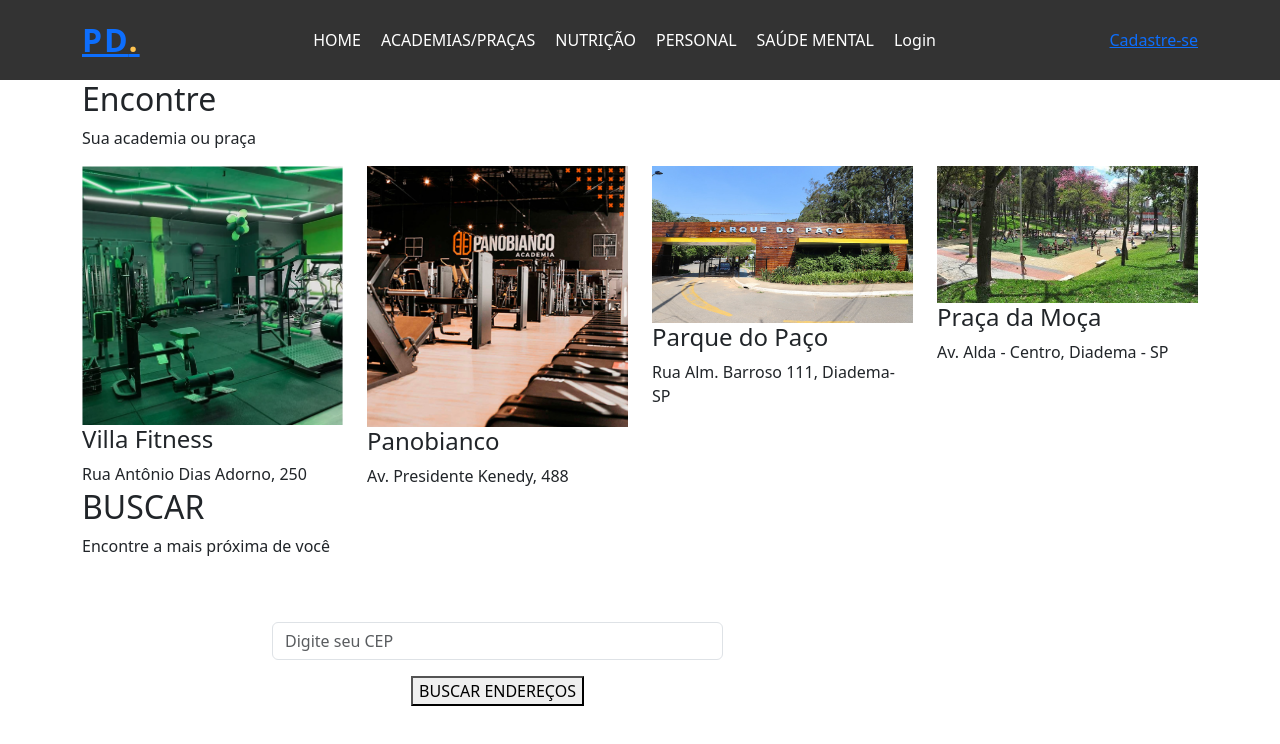
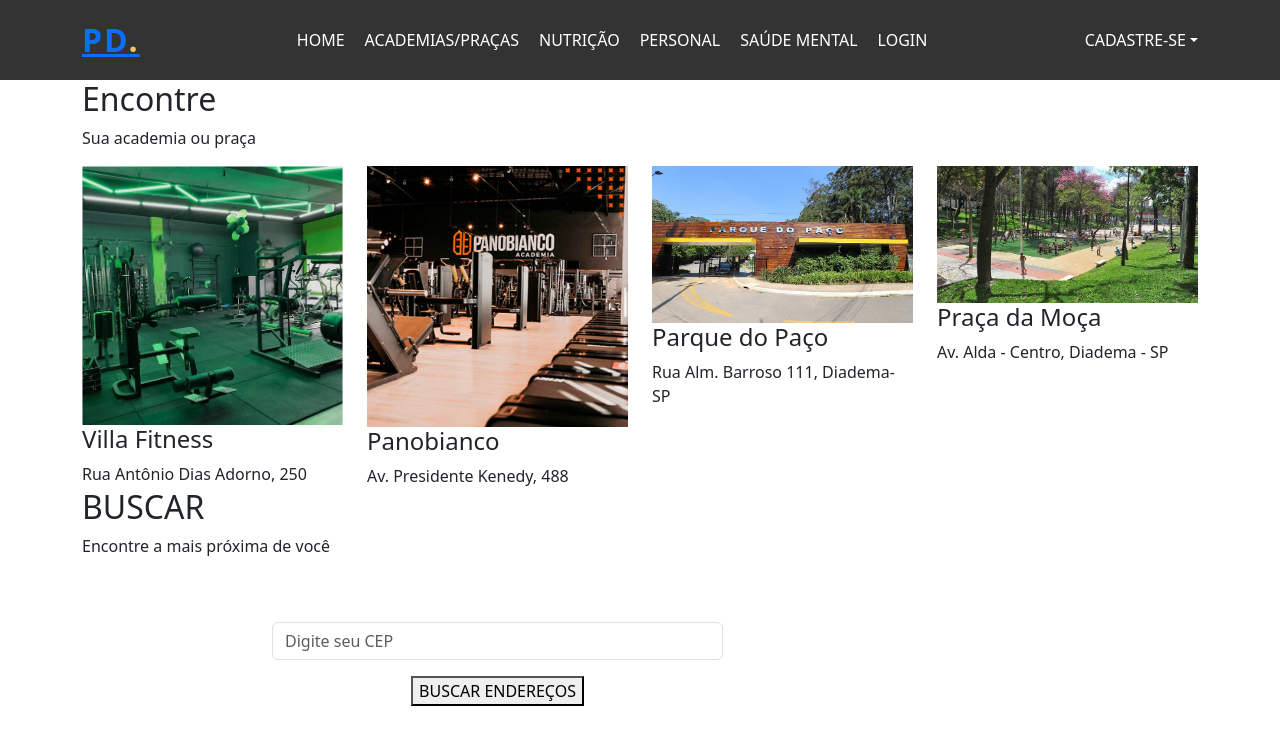
Before and after one commit to Lucas7842/Bem-Estar-Front, a React (Create React App) app: page /academia in a window 1280 px wide. Shown: the top 744 px of the page. Built offline with nearby package versions, Linux system fonts and the light colour scheme.

Commit message:
Modifiquei o cadastr-se, coloquei as opções, usuario e profissionais

```diff
--- /dev/null
+++ b/src/Componentes/Header/header.css
@@ -0,0 +1,11 @@
+.custom-dropdown .dropdown-toggle {
+  color: white !important;
+}
+
+.custom-dropdown .dropdown-menu {
+  background-color: white; /* Se quiser mudar a cor do fundo do dropdown */
+}
+
+.custom-dropdown .dropdown-item {
+  color: black; /* Se quiser mudar a cor dos itens do dropdown */
+}
--- a/src/Componentes/Header/header.js
+++ b/src/Componentes/Header/header.js
@@ -1,8 +1,9 @@
 // HEADER DE TODAS AS PAGINAS
-
-import React, { useState } from "react";
+import "../Header/header.css";
+import React from "react";
 import "bootstrap/dist/css/bootstrap.min.css";
 import { Link } from 'react-router-dom';
+import { NavDropdown } from 'react-bootstrap';
 
 function Header() {
   return (
@@ -15,15 +16,23 @@
             <li><Link to="/academia" className="nav-link">ACADEMIAS/PRAÇAS</Link></li>
             {/* <li><Link to="/dicas" className="nav-link">DICAS E BEM-ESTAR</Link></li> */}
             <li><Link to="/nutricao" className="nav-link">NUTRIÇÃO</Link></li>
-             <li><Link to="/personal" className="nav-link">PERSONAL</Link></li>
-           <li><Link to="/saudemental" className="nav-link">SAÚDE MENTAL</Link></li>
-           <li><Link to="/login" className="nav-link">Login</Link></li>
+            <li><Link to="/personal" className="nav-link">PERSONAL</Link></li>
+            <li><Link to="/saudemental" className="nav-link">SAÚDE MENTAL</Link></li>
+            <li><Link to="/login" className="nav-link">LOGIN</Link></li>
           </ul>
           <i className="bi bi-list mobile-nav-toggle"></i>
         </nav>
-        <Link to="#about" className="get-started-btn scrollto">Cadastre-se</Link>
+        <NavDropdown title="CADASTRE-SE" id="signupDropdown" className="custom-dropdown">
+          <NavDropdown.Item as="div">
+            <Link to="/signup/usuario" className="dropdown-item">Usuário</Link>
+          </NavDropdown.Item>
+          <NavDropdown.Item as="div">
+            <Link to="/signup/profissional" className="dropdown-item">Profissional</Link>
+          </NavDropdown.Item>
+        </NavDropdown>
       </div>
     </section>
   );
 }
-  export default Header;
+
+export default Header;
--- a/src/Componentes/Telas/Home/home.css
+++ b/src/Componentes/Telas/Home/home.css
@@ -1,3 +1,5 @@
+
+
 #header {
   transition: all 0.5s;
   z-index: 997;
```
